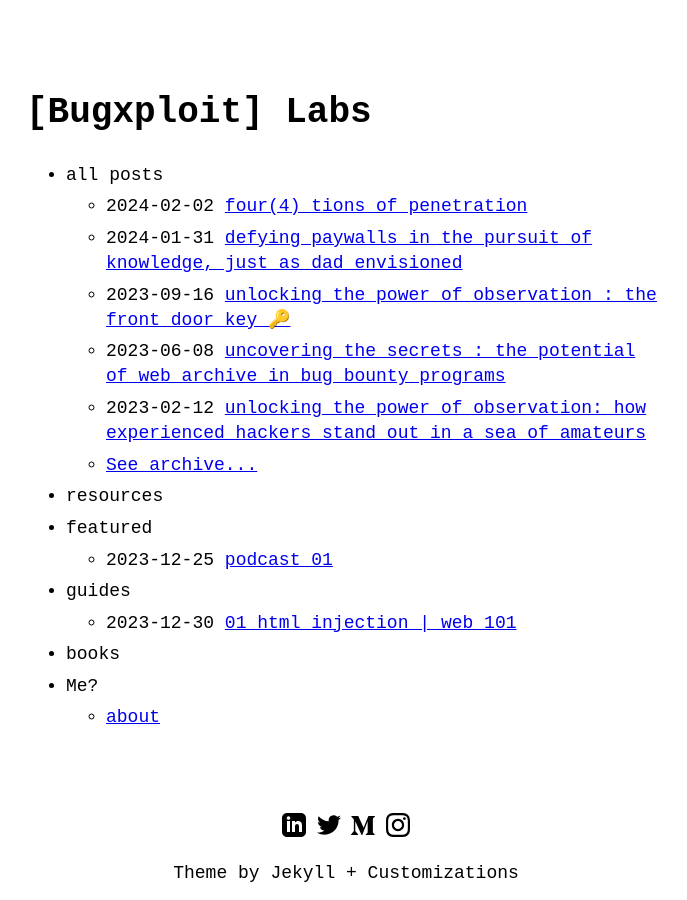
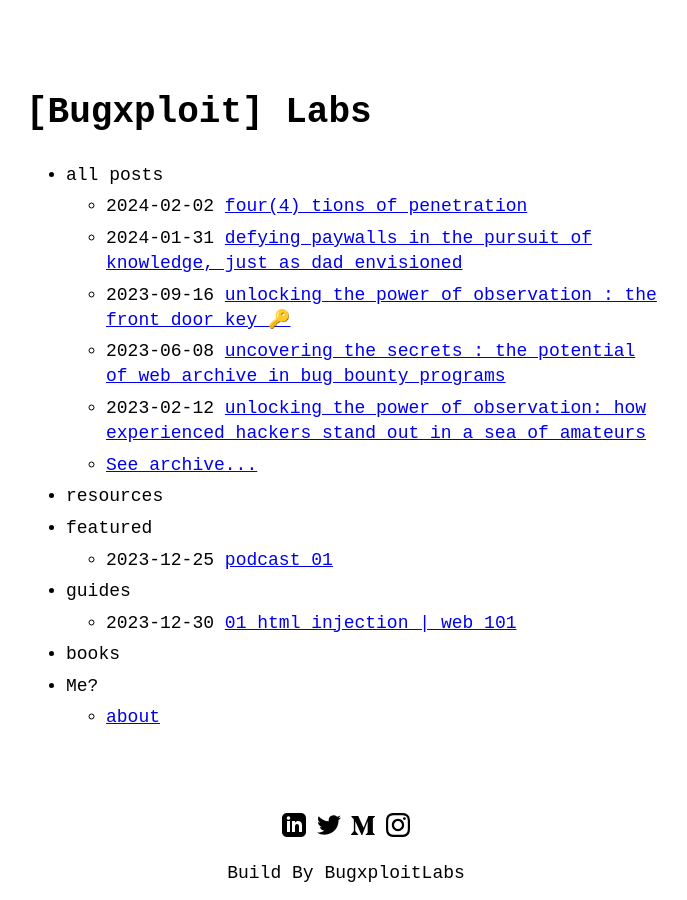
Before and after one commit to bugxploitoff/labs, a Jekyll site: the page built from index.md, in a window 1280 px wide. Shown: the whole page, without its empty margins (294-981 px from the left). Built offline with Jekyll 4.4.1, drawn with Linux system fonts in a browser that asks for light colours.

Commit message:
Update footer.html

```diff
--- a/_includes/footer.html
+++ b/_includes/footer.html
@@ -1,23 +1,23 @@
 <footer style="text-align:center">
-    <a href="https://www.linkedin.com/in/saransh-saraf-2b514b20b/" target="_blank" rel="noopener noreferrer"><svg
+    <a href="https://www.linkedin.com/in/bugxploit/" target="_blank" rel="noopener noreferrer"><svg
             xmlns="http://www.w3.org/2000/svg" width="24" height="24" viewBox="0 0 24 24">
             <path
                 d="M19 0h-14c-2.761 0-5 2.239-5 5v14c0 2.761 2.239 5 5 5h14c2.762 0 5-2.239 5-5v-14c0-2.761-2.238-5-5-5zm-11 19h-3v-11h3v11zm-1.5-12.268c-.966 0-1.75-.79-1.75-1.764s.784-1.764 1.75-1.764 1.75.79 1.75 1.764-.783 1.764-1.75 1.764zm13.5 12.268h-3v-5.604c0-3.368-4-3.113-4 0v5.604h-3v-11h3v1.765c1.396-2.586 7-2.777 7 2.476v6.759z" />
         </svg></a>
-    <a href="https://twitter.com/MR23R0" target="_blank" rel="noopener noreferrer"><svg
+    <a href="https://twitter.com/bugxploit" target="_blank" rel="noopener noreferrer"><svg
             xmlns="http://www.w3.org/2000/svg" width="24" height="24" viewBox="0 0 24 24">
             <path
                 d="M24 4.557c-.883.392-1.832.656-2.828.775 1.017-.609 1.798-1.574 2.165-2.724-.951.564-2.005.974-3.127 1.195-.897-.957-2.178-1.555-3.594-1.555-3.179 0-5.515 2.966-4.797 6.045-4.091-.205-7.719-2.165-10.148-5.144-1.29 2.213-.669 5.108 1.523 6.574-.806-.026-1.566-.247-2.229-.616-.054 2.281 1.581 4.415 3.949 4.89-.693.188-1.452.232-2.224.084.626 1.956 2.444 3.379 4.6 3.419-2.07 1.623-4.678 2.348-7.29 2.04 2.179 1.397 4.768 2.212 7.548 2.212 9.142 0 14.307-7.721 13.995-14.646.962-.695 1.797-1.562 2.457-2.549z" />
         </svg></a>
-    <a href="https://mr23r0.medium.com/" target="_blank" rel="noopener noreferrer"><svg width="24" height="24"
+    <a href="https://medium.com/@bugxploit" target="_blank" rel="noopener noreferrer"><svg width="24" height="24"
             xmlns="http://www.w3.org/2000/svg" fill-rule="evenodd" clip-rule="evenodd">
             <path
                 d="M2.846 6.887c.03-.295-.083-.586-.303-.784l-2.24-2.7v-.403h6.958l5.378 11.795 4.728-11.795h6.633v.403l-1.916 1.837c-.165.126-.247.333-.213.538v13.498c-.034.204.048.411.213.537l1.871 1.837v.403h-9.412v-.403l1.939-1.882c.19-.19.19-.246.19-.537v-10.91l-5.389 13.688h-.728l-6.275-13.688v9.174c-.052.385.076.774.347 1.052l2.521 3.058v.404h-7.148v-.404l2.521-3.058c.27-.279.39-.67.325-1.052v-10.608z" />
         </svg></a>
-    <a href="https://www.instagram.com/sarans0x00h/" target="_blank" rel="noopener noreferrer"><svg
+    <a href="https://www.instagram.com/bugxploit/" target="_blank" rel="noopener noreferrer"><svg
             xmlns="http://www.w3.org/2000/svg" width="24" height="24" viewBox="0 0 24 24">
             <path
                 d="M12 2.163c3.204 0 3.584.012 4.85.07 3.252.148 4.771 1.691 4.919 4.919.058 1.265.069 1.645.069 4.849 0 3.205-.012 3.584-.069 4.849-.149 3.225-1.664 4.771-4.919 4.919-1.266.058-1.644.07-4.85.07-3.204 0-3.584-.012-4.849-.07-3.26-.149-4.771-1.699-4.919-4.92-.058-1.265-.07-1.644-.07-4.849 0-3.204.013-3.583.07-4.849.149-3.227 1.664-4.771 4.919-4.919 1.266-.057 1.645-.069 4.849-.069zm0-2.163c-3.259 0-3.667.014-4.947.072-4.358.2-6.78 2.618-6.98 6.98-.059 1.281-.073 1.689-.073 4.948 0 3.259.014 3.668.072 4.948.2 4.358 2.618 6.78 6.98 6.98 1.281.058 1.689.072 4.948.072 3.259 0 3.668-.014 4.948-.072 4.354-.2 6.782-2.618 6.979-6.98.059-1.28.073-1.689.073-4.948 0-3.259-.014-3.667-.072-4.947-.196-4.354-2.617-6.78-6.979-6.98-1.281-.059-1.69-.073-4.949-.073zm0 5.838c-3.403 0-6.162 2.759-6.162 6.162s2.759 6.163 6.162 6.163 6.162-2.759 6.162-6.163c0-3.403-2.759-6.162-6.162-6.162zm0 10.162c-2.209 0-4-1.79-4-4 0-2.209 1.791-4 4-4s4 1.791 4 4c0 2.21-1.791 4-4 4zm6.406-11.845c-.796 0-1.441.645-1.441 1.44s.645 1.44 1.441 1.44c.795 0 1.439-.645 1.439-1.44s-.644-1.44-1.439-1.44z" />
         </svg></a>
-        <p style="text-align: center;">Theme by Jekyll + Customizations</p>
+        <p style="text-align: center;">Build By BugxploitLabs</p>
 </footer>
```
